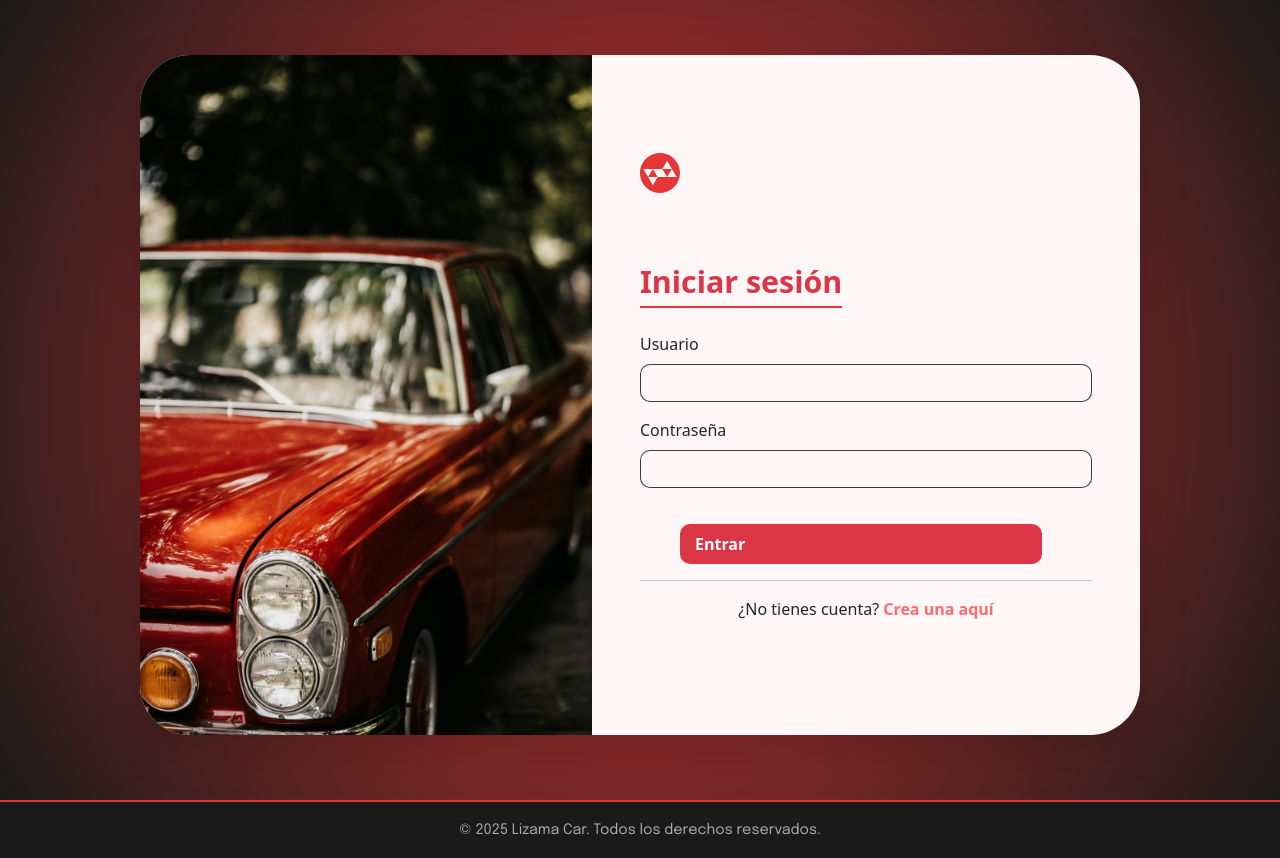
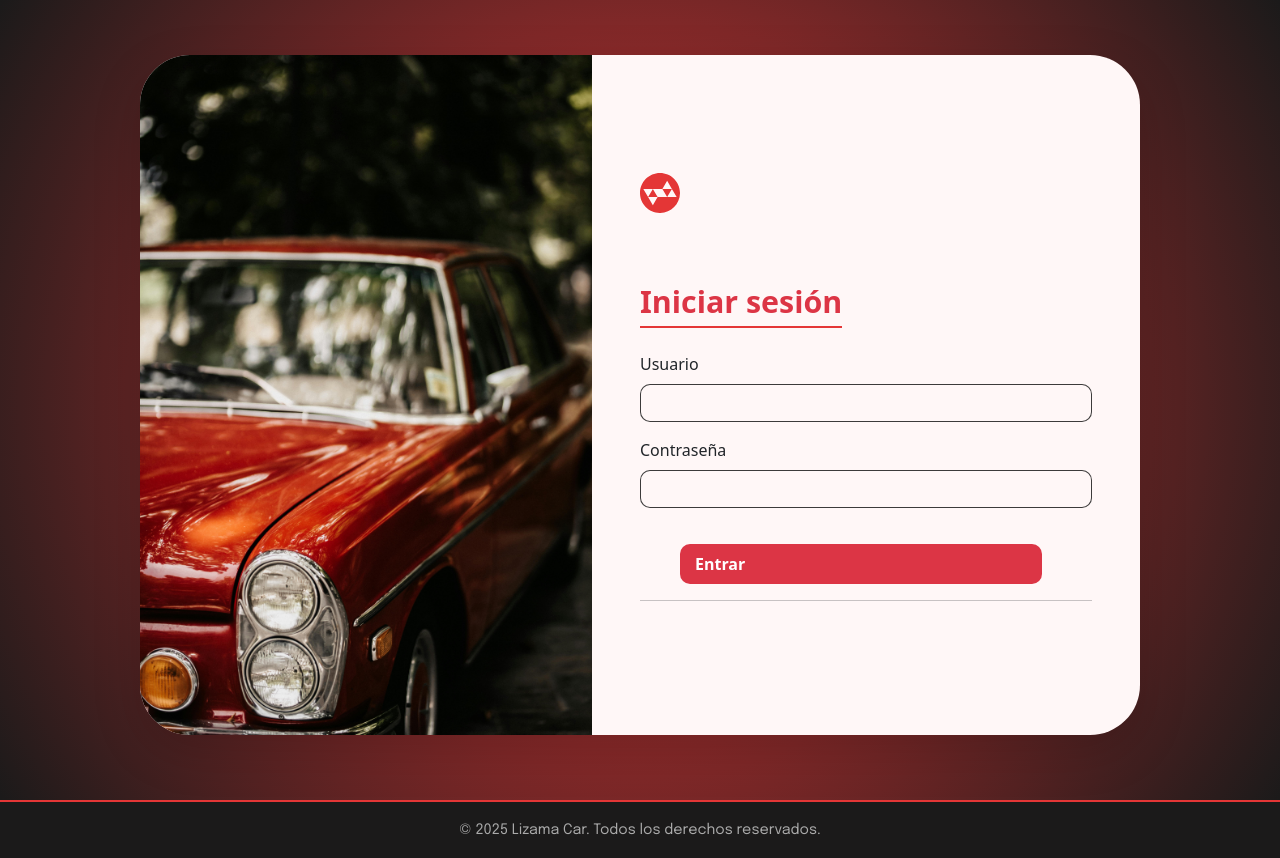
Before and after one commit to Hatreck1/Progra-III-2025, a Flask app: page / in a window 1280 px wide. Run offline with Flask 3, Linux system fonts and the light colour scheme; some libraries are stand-ins or nearby versions.

Commit message:
correccion login v2

```diff
--- a/lizama_car/templates/login.html
+++ b/lizama_car/templates/login.html
@@ -34,7 +34,7 @@
         <button type="submit" class="btn btn-danger" id="btn-entrar">Entrar</button>
       </form>
       <hr>
-      <p class="text-center">¿No tienes cuenta? <a href="/register" class="a_redireccion_crear">Crea una aquí</a></p>
+      <!--<p class="text-center">¿No tienes cuenta? <a href="/register" class="a_redireccion_crear">Crea una aquí</a></p>-->
     </div>
   </div>
 </div>
```
